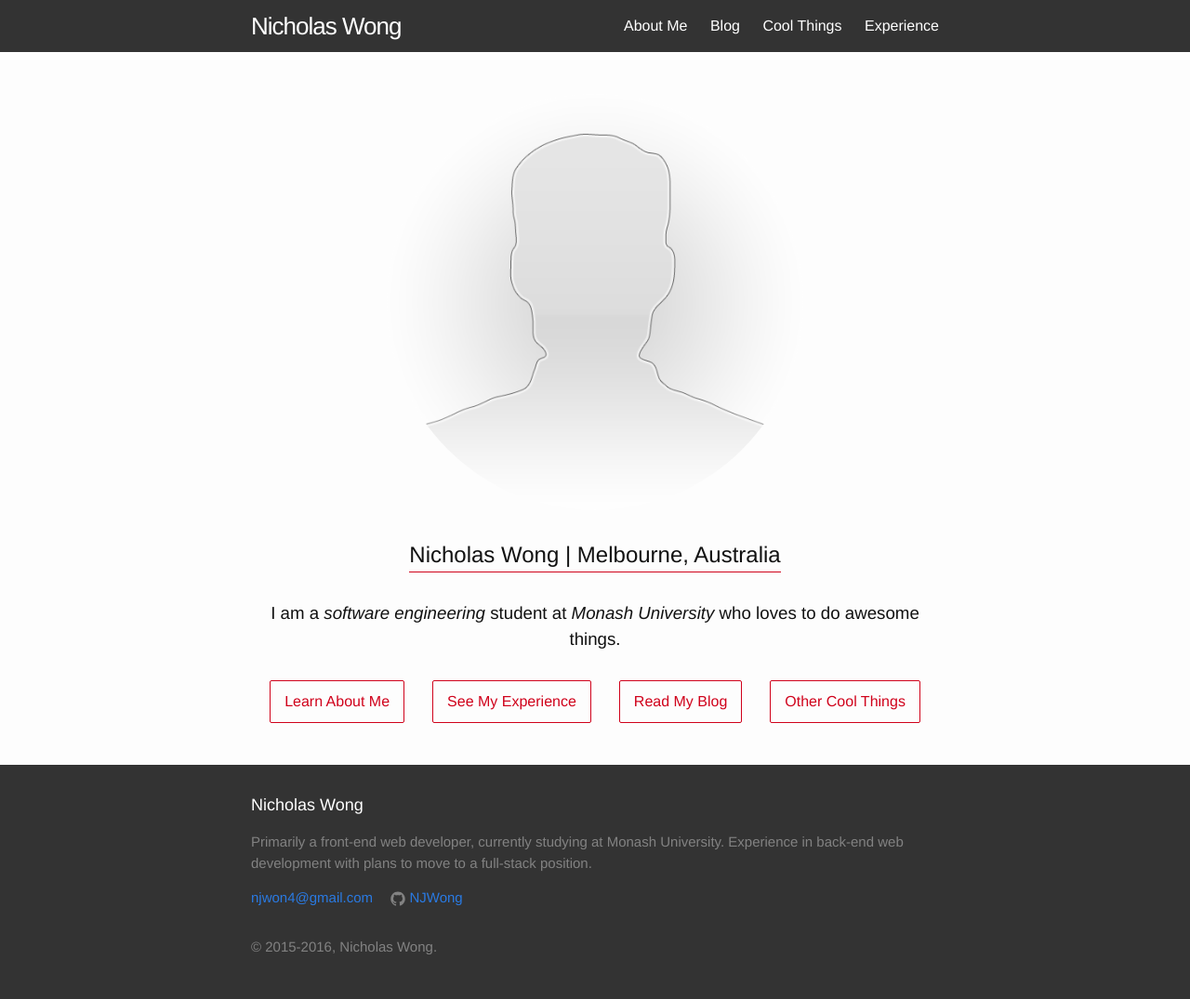
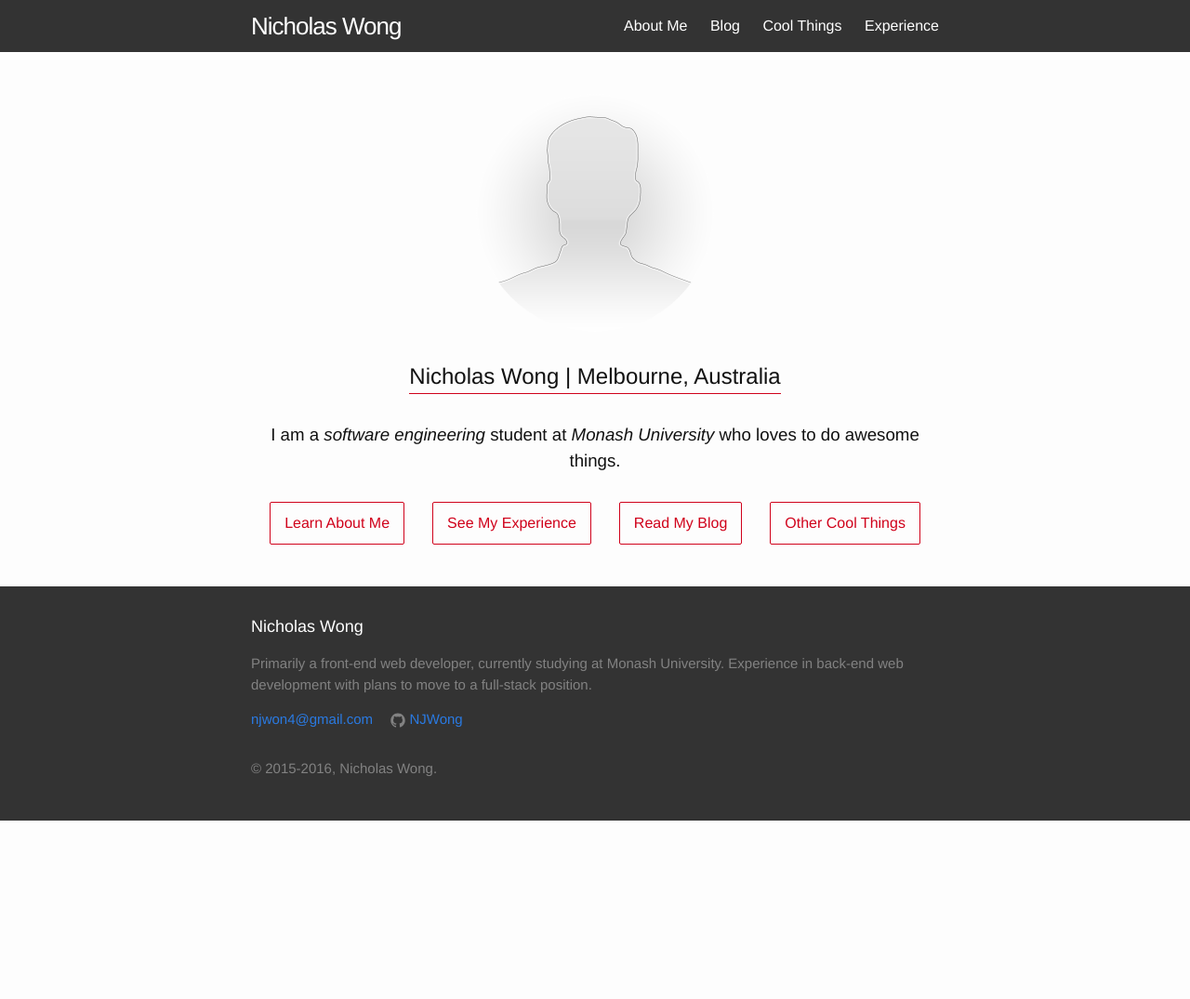
Before and after one commit to NJWong/Personal-Website, a Jekyll site: the page built from index.html, in a window 1280 px wide. Shown: the whole page at 93% size. Built offline with Jekyll 4.4.1, drawn with Linux system fonts in a browser that asks for light colours; after the commit the page ends 900 px from its top, so only the background shows below that.

Commit message:
Profile Picture | Modified size

```diff
--- a/_sass/_home-page.scss
+++ b/_sass/_home-page.scss
@@ -8,8 +8,8 @@
         .profile-picture {
             margin: 15px 0;
             border-radius: 100%;
-            width: 35vw;
-            height: 35vw;
+            width: 20vw;
+            height: 20vw;
         }
         h1 {
             margin: 15px 0;
```
